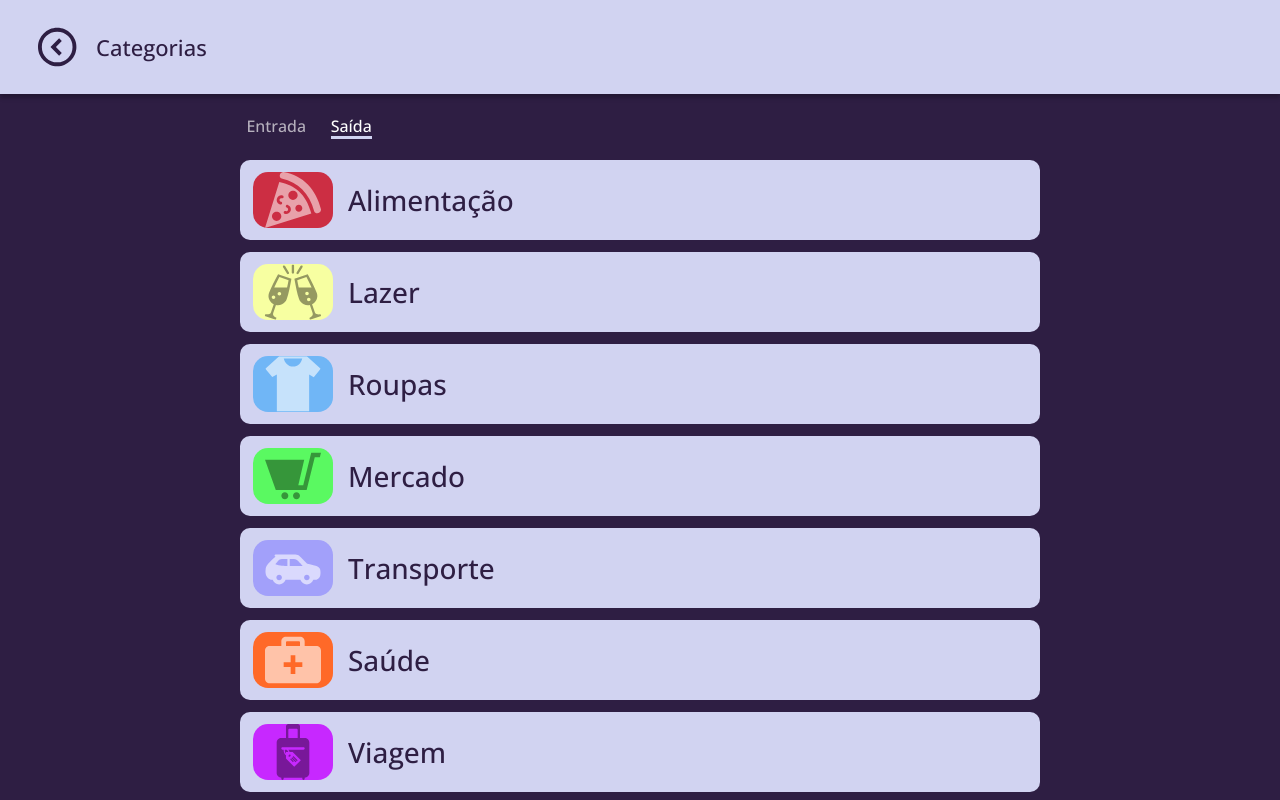
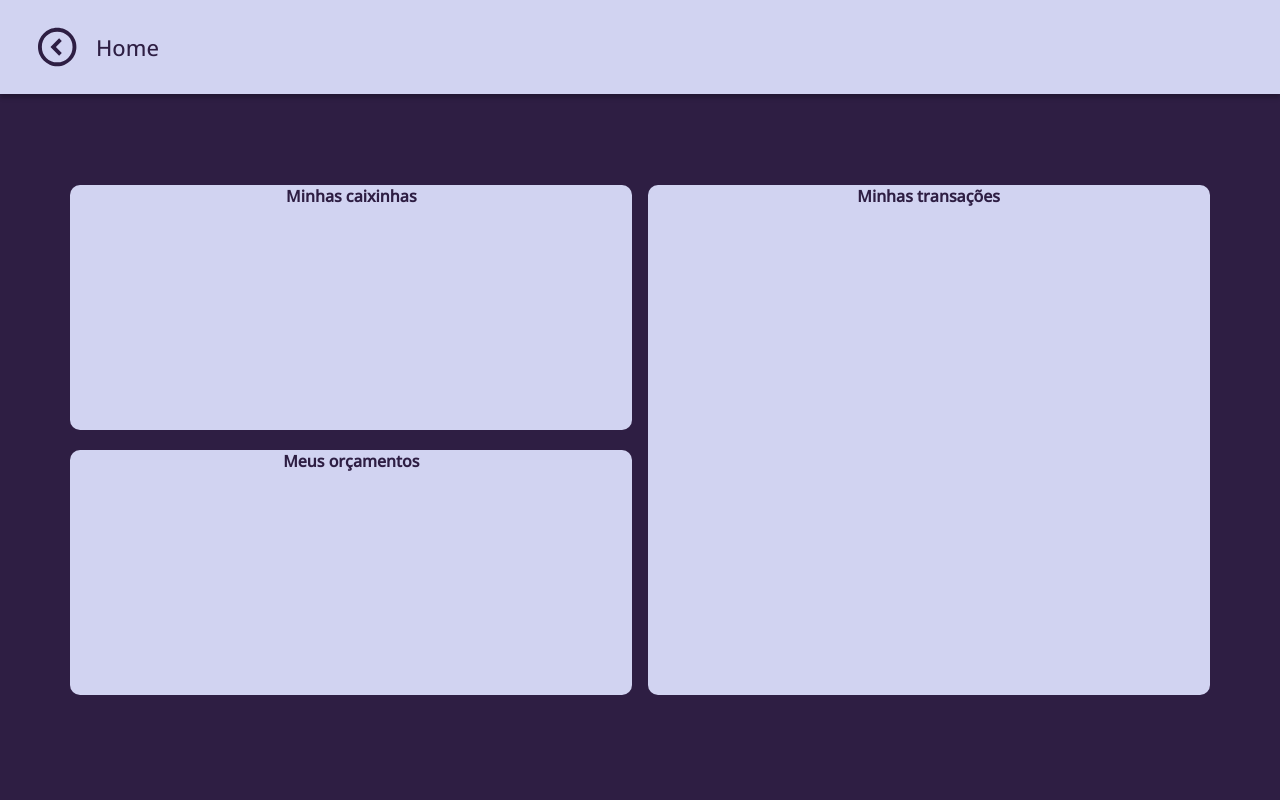
Before and after one commit to JoseEdSouza/finesup, a React (Vite) app in the folder app/: page / in a window 1280 px wide. Shown: the top 800 px of the page. Built offline with nearby package versions, Linux system fonts and the light colour scheme.

Commit message:
adding page Home
adding initial Home components

```diff
--- a/app/src/App.tsx
+++ b/app/src/App.tsx
@@ -1,8 +1,8 @@
-import RenderingCategories from "./components/RenderCategories/RenderCategories";
+import Home from "./pages/Home";
 
 function App() {
   return (
-    <RenderingCategories/>
+    <Home/>
   );
 }
 
--- /dev/null
+++ b/app/src/components/BoxContainerHome/BoxContainerHome.css
@@ -0,0 +1,17 @@
+#boxContainer{
+    position: absolute;
+    background-color: #D1D3F1;
+    border-radius: 10px;
+    display: inline-flex;
+    justify-content: center;
+    height: 30.6vh;
+    width: 43.9vw;
+    top: 23.1%;
+    left: 5.5%;
+}
+
+#labelBoxes{
+    position: relative;
+    font-family: "Open Sans";
+    color: #2E1E43;
+}
--- /dev/null
+++ b/app/src/components/BoxContainerHome/BoxContainerHome.tsx
@@ -0,0 +1,11 @@
+import "./BoxContainerHome.css";
+
+function BoxContainerHome(){
+    return(
+        <div id="boxContainer">
+            <label id="labelBoxes"><strong>Minhas caixinhas</strong></label>
+        </div>
+    );
+}
+
+export default BoxContainerHome;
--- /dev/null
+++ b/app/src/components/BudgetContainerHome/BudgetContainerHome.css
@@ -0,0 +1,17 @@
+#budgetContainer{
+    position: absolute;
+    background-color: #D1D3F1;
+    border-radius: 10px;
+    display: inline-flex;
+    justify-content: center;
+    height: 30.6vh;
+    width: 43.9vw;
+    top: 56.3%;
+    left: 5.5%;
+}
+
+#labelBudget{
+    position: relative;
+    font-family: "Open Sans";
+    color: #2E1E43;
+}
--- /dev/null
+++ b/app/src/components/BudgetContainerHome/BudgetContainerHome.tsx
@@ -0,0 +1,11 @@
+import "./BudgetContainerHome.css";
+
+function BudgetContainerHome(){
+    return(
+        <div id="budgetContainer">
+            <label id="labelBudget"><strong>Meus orçamentos</strong></label>
+        </div>
+    );
+}
+
+export default BudgetContainerHome;
--- /dev/null
+++ b/app/src/components/TransactionContainerHome/TransactionContainerHome.css
@@ -0,0 +1,17 @@
+#transactionContainer{
+    position: absolute;
+    background-color: #D1D3F1;
+    border-radius: 10px;
+    display: inline-flex;
+    justify-content: center;
+    height: 63.8vh;
+    width: 43.9vw;
+    top: 23.1%;
+    right: 5.5%;
+}
+
+#labelTransaction{
+    position: relative;
+    font-family: "Open Sans";
+    color: #2E1E43;
+}
--- /dev/null
+++ b/app/src/components/TransactionContainerHome/TransactionContainerHome.tsx
@@ -0,0 +1,11 @@
+import "./TransactionContainerHome.css";
+
+function TransactionContainerHome(){
+    return(
+        <div id="transactionContainer">
+            <label id="labelTransaction"><strong>Minhas transações</strong></label>
+        </div>
+    );
+}
+
+export default TransactionContainerHome;
--- /dev/null
+++ b/app/src/pages/Home.tsx
@@ -0,0 +1,17 @@
+import BoxContainerHome from "../components/BoxContainerHome/BoxContainerHome";
+import BudgetContainerHome from "../components/BudgetContainerHome/BudgetContainerHome";
+import NavBar from "../components/NavBar/NavBar";
+import TransactionContainerHome from "../components/TransactionContainerHome/TransactionContainerHome";
+
+function Home(){
+    return(
+        <>
+            <NavBar name="Home"/>
+            <BoxContainerHome/>
+            <BudgetContainerHome/>
+            <TransactionContainerHome/>
+        </>
+    );
+}
+
+export default Home;
```
